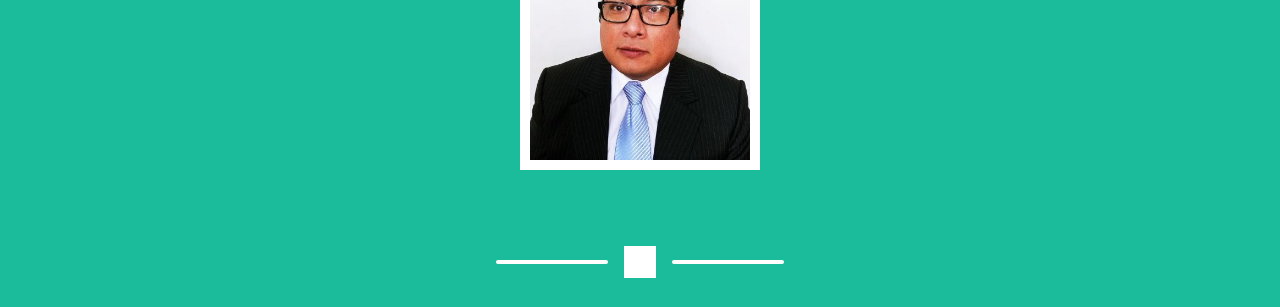
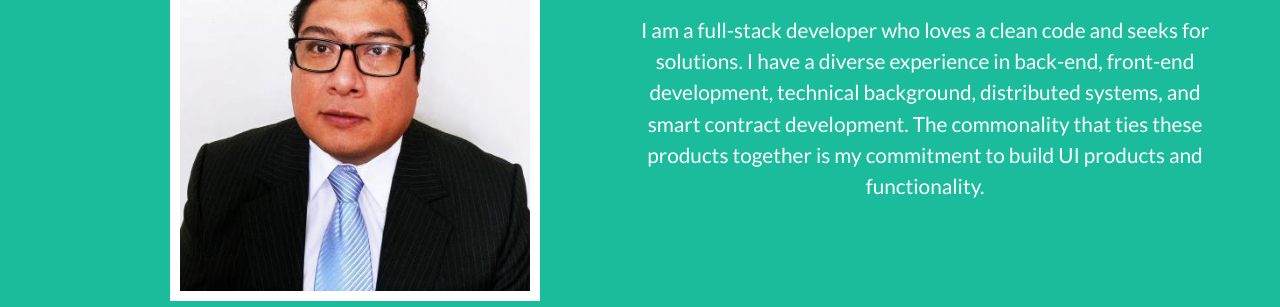
Before and after one commit to Wusinho/Heber-Lazo.Portfolio, a plain HTML site: page index.html in a window 1280 px wide. Shown: the part 270-577 px from the top of the page. Drawn offline with nearby package versions, Linux system fonts and the light colour scheme.

Commit message:
Improved pic and about me

```diff
--- a/index.html
+++ b/index.html
@@ -75,28 +75,31 @@
     </nav>
     <!-- Masthead-->
     <header class="masthead bg-primary text-white text-center">
-      <div class="container d-flex align-items-center flex-column">
+      <div class="container">
         <!-- Masthead Avatar Image-->
+        <div class="row">
+          <div class="col-lg-6 p-0">
             <img
-          class="masthead-avatar mb-5"
+              class="masthead-avatar"
               id="my_pic"
               src="./assets/img/portfolio/lazobenza.jpeg"
               alt="..."
             />
-        <!-- Masthead Heading-->
-        <!-- <h1 class="masthead-heading text-uppercase mb-0">Start Bootstrap</h1> -->
-        <!-- Icon Divider-->
-        <div class="divider-custom divider-light">
-          <div class="divider-custom-line"></div>
-          <div class="divider-custom-icon">
-            <i class="fas fa-square-full"></i>
           </div>
-          <div class="divider-custom-line"></div>
-        </div>
-        <!-- Masthead Subheading-->
+
+          <div class="col-lg-6 p-0">
             <p class="masthead-subheading font-weight-light mb-0">
               Full Stack Web Developer
             </p>
+            <p class="m-0 pt-4" id="description">
+              I am a full-stack developer who loves a clean code and seeks for
+              solutions. I have a diverse experience in back-end, front-end
+              development, technical background, distributed systems, and smart
+              contract development. The commonality that ties these products
+              together is my commitment to build UI products and functionality.
+            </p>
+          </div>
+        </div>
       </div>
     </header>
     <!-- Portfolio Section-->
```
Also changed, not shown: css/styles.css. Lines whose indentation alone changed are shown as unchanged.
